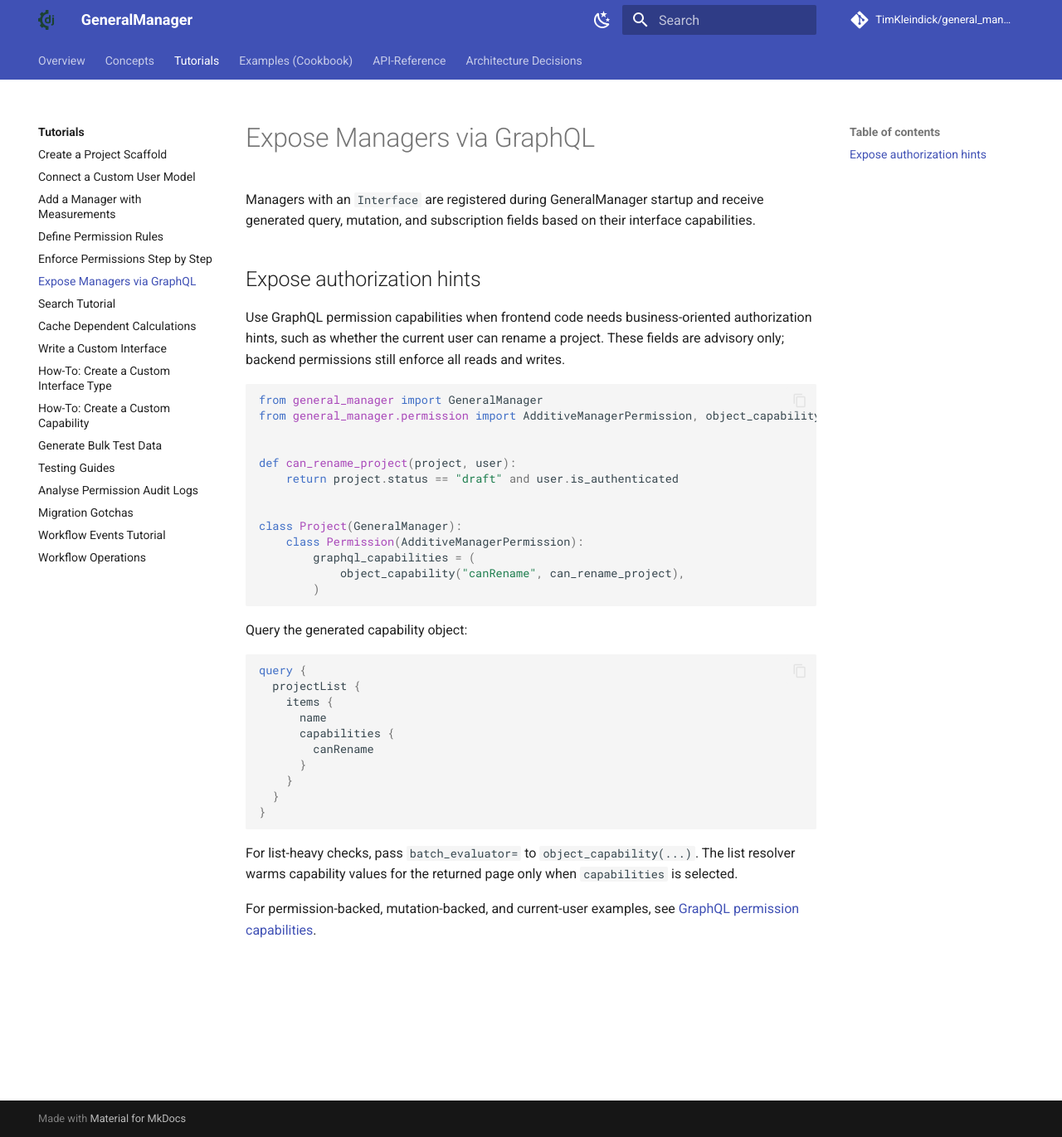
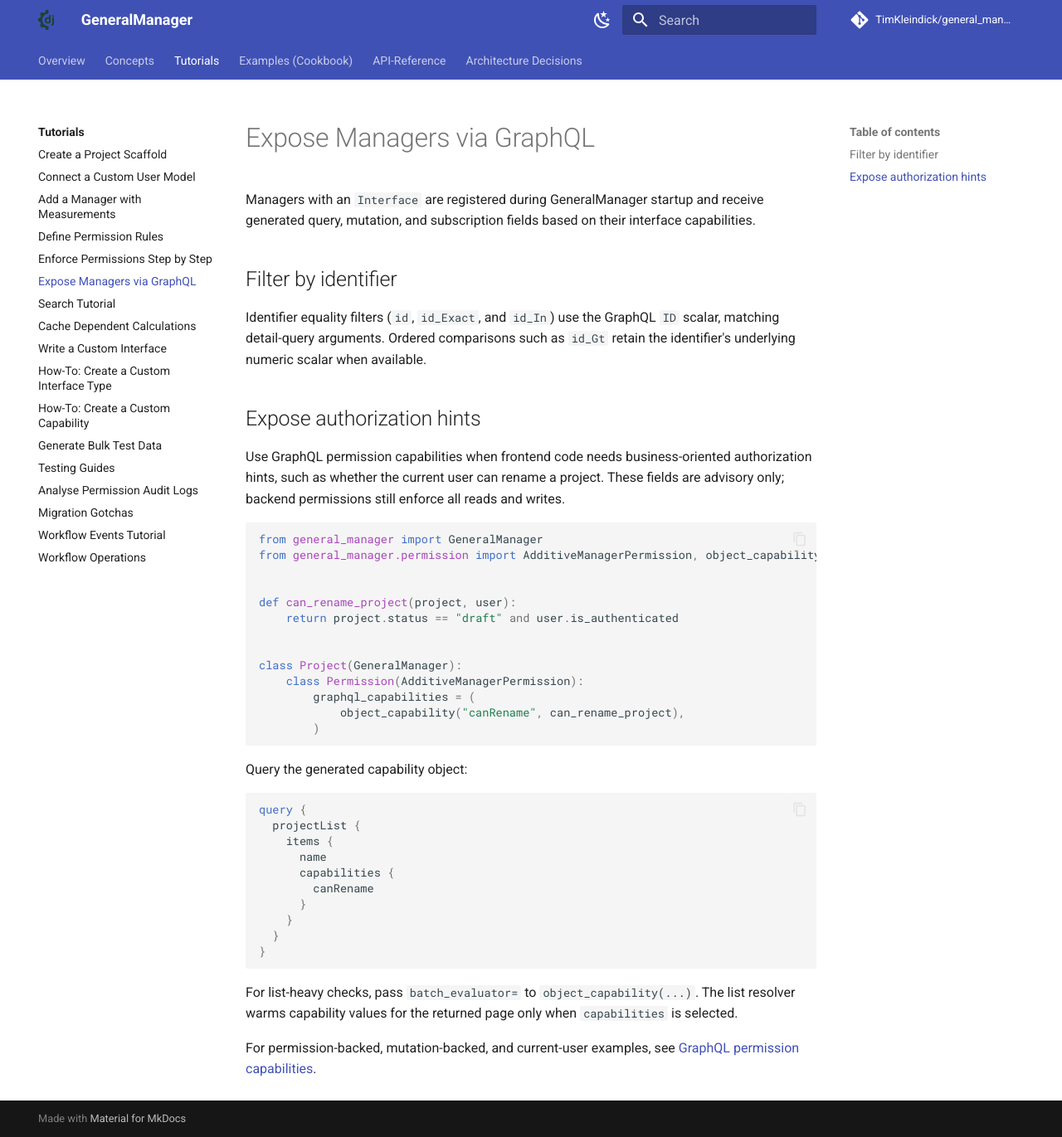
Before and after one commit to TimKleindick/general_manager, an MkDocs documentation site: the page built from docs/howto/expose_via_graphql.md, in a window 1280 px wide and 1371 px high. Shown: the whole window at 83% size. Built offline with MkDocs 1.6.1 and Material for MkDocs 9.7.7, drawn with Linux system fonts in a browser that asks for light colours; comment, search, counter and statistics services are not loaded.

Commit message:
docs: clarify GraphQL identifier filters

```diff
--- a/docs/howto/expose_via_graphql.md
+++ b/docs/howto/expose_via_graphql.md
@@ -1,6 +1,12 @@
 # Expose Managers via GraphQL
 
 Managers with an `Interface` are registered during GeneralManager startup and receive generated query, mutation, and subscription fields based on their interface capabilities.
+
+## Filter by identifier
+
+Identifier equality filters (`id`, `id_Exact`, and `id_In`) use the GraphQL
+`ID` scalar, matching detail-query arguments. Ordered comparisons such as
+`id_Gt` retain the identifier's underlying numeric scalar when available.
 
 ## Expose authorization hints
 
```
